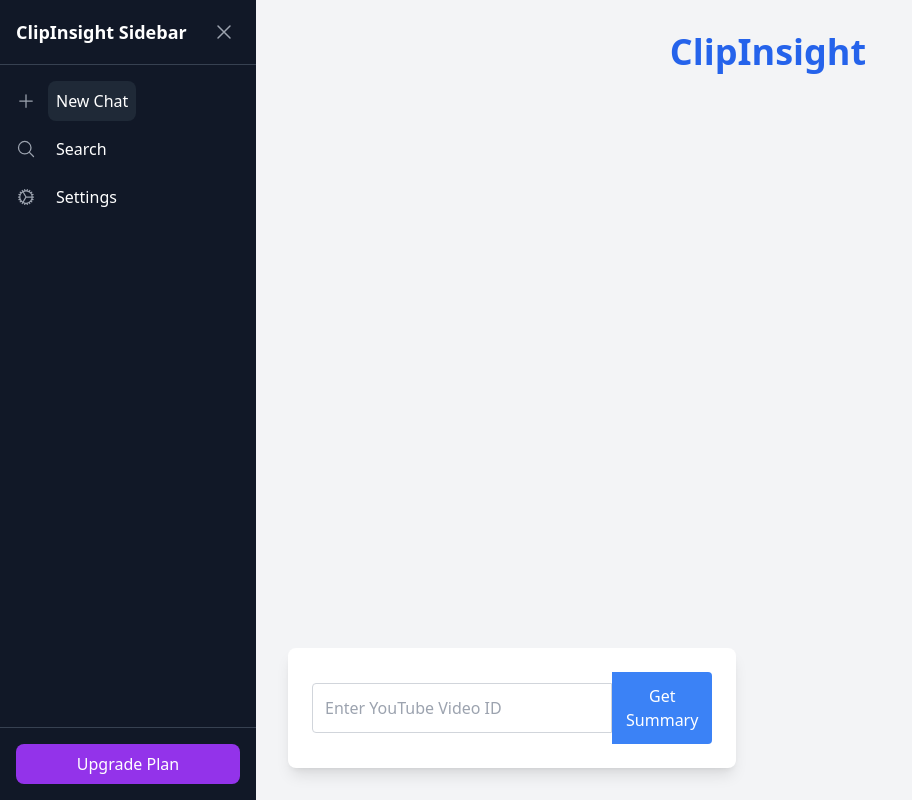
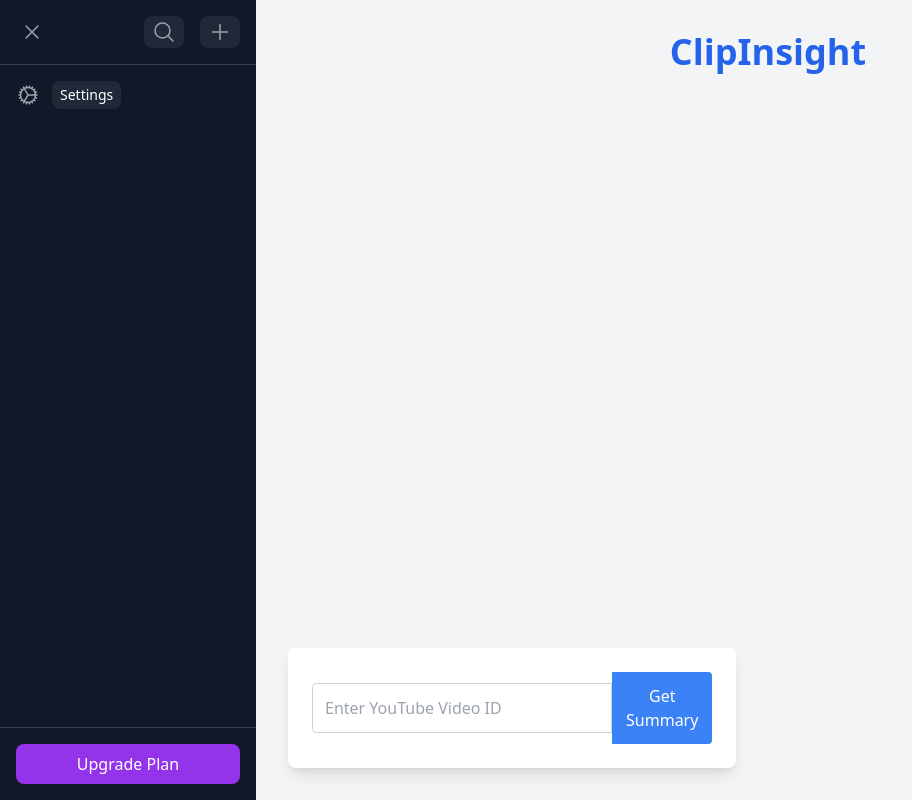
Before and after one commit to festus-sulumeti/ClipInsight, a React (Vite) app: page /app in a window 1280 px wide. Shown: the whole page, without its empty margins (0-912 px from the left). Built offline with nearby package versions, Linux system fonts and the light colour scheme.

Commit message:
refactor: changed the layout abit

```diff
--- a/src/components/Sidebar.jsx
+++ b/src/components/Sidebar.jsx
@@ -15,43 +15,44 @@
         <div className="w-64 bg-gray-900 text-white flex flex-col">
           {/* Sidebar Header */}
           <div className="p-4 border-b border-gray-700 flex justify-between items-center">
-            <h1 className="text-lg font-bold">ClipInsight Sidebar</h1>
             <button onClick={toggleSidebar} className="p-1 rounded hover:bg-gray-700">
               <XMarkIcon className="h-6 w-6 text-gray-400" />
             </button>
+            <div className="flex space-x-4">
+              <div className="flex items-center space-x-3">
+
+                <a
+                  href="#"
+                  className="text-sm block px-2 py-1 rounded-lg bg-gray-800 hover:bg-gray-700 transition"
+                >
+                 <MagnifyingGlassIcon className="h-6 w-6 text-gray-400" />
+                </a>
+              </div>
+              <div className="flex items-center space-x-3">
+
+                <a
+                  href="#"
+                  className="text-sm block px-2 py-1 rounded-lg bg-gray-800 hover:bg-gray-700 transition"
+                >
+                     <PlusIcon className="h-6 w-6 text-gray-400" />
+                </a>
+              </div>
+            </div>
           </div>
 
           {/* Sidebar Options */}
           <nav className="flex-grow overflow-y-auto">
-            <ul className="space-y-2 p-4">
-              <li className="flex items-center gap-3">
-                <PlusIcon className="h-5 w-5 text-gray-400" />
+            <div className="p-4 space-y-4">
+              <div className="flex items-center space-x-3">
+                <CogIcon className="h-6 w-6 text-gray-400" />
                 <a
                   href="#"
-                  className="block px-2 py-2 rounded-lg bg-gray-800 hover:bg-gray-700 transition"
-                >
-                  New Chat
-                </a>
-              </li>
-              <li className="flex items-center gap-3">
-                <MagnifyingGlassIcon className="h-5 w-5 text-gray-400" />
-                <a
-                  href="#"
-                  className="block px-2 py-2 rounded-lg hover:bg-gray-700 transition"
-                >
-                  Search
-                </a>
-              </li>
-              <li className="flex items-center gap-3">
-                <CogIcon className="h-5 w-5 text-gray-400" />
-                <a
-                  href="#"
-                  className="block px-2 py-2 rounded-lg hover:bg-gray-700 transition"
+                  className="text-sm block px-2 py-1 rounded-lg bg-gray-800 hover:bg-gray-700 transition"
                 >
                   Settings
                 </a>
-              </li>
-            </ul>
+              </div>
+            </div>
           </nav>
 
           {/* Footer Section */}
@@ -72,7 +73,6 @@
           <Bars3Icon className="h-6 w-6" />
         </button>
       )}
-
     </div>
   );
 };
```
